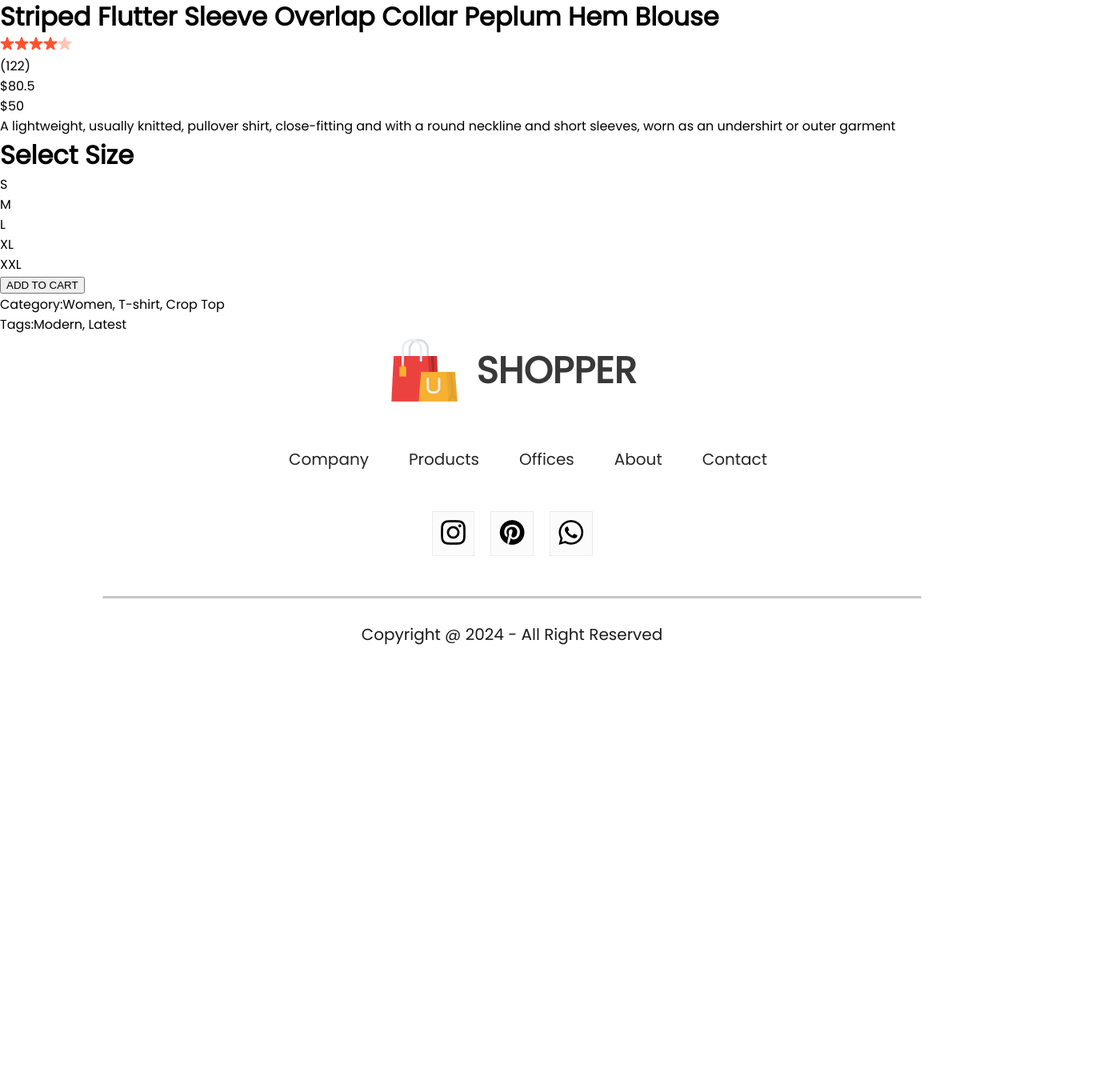
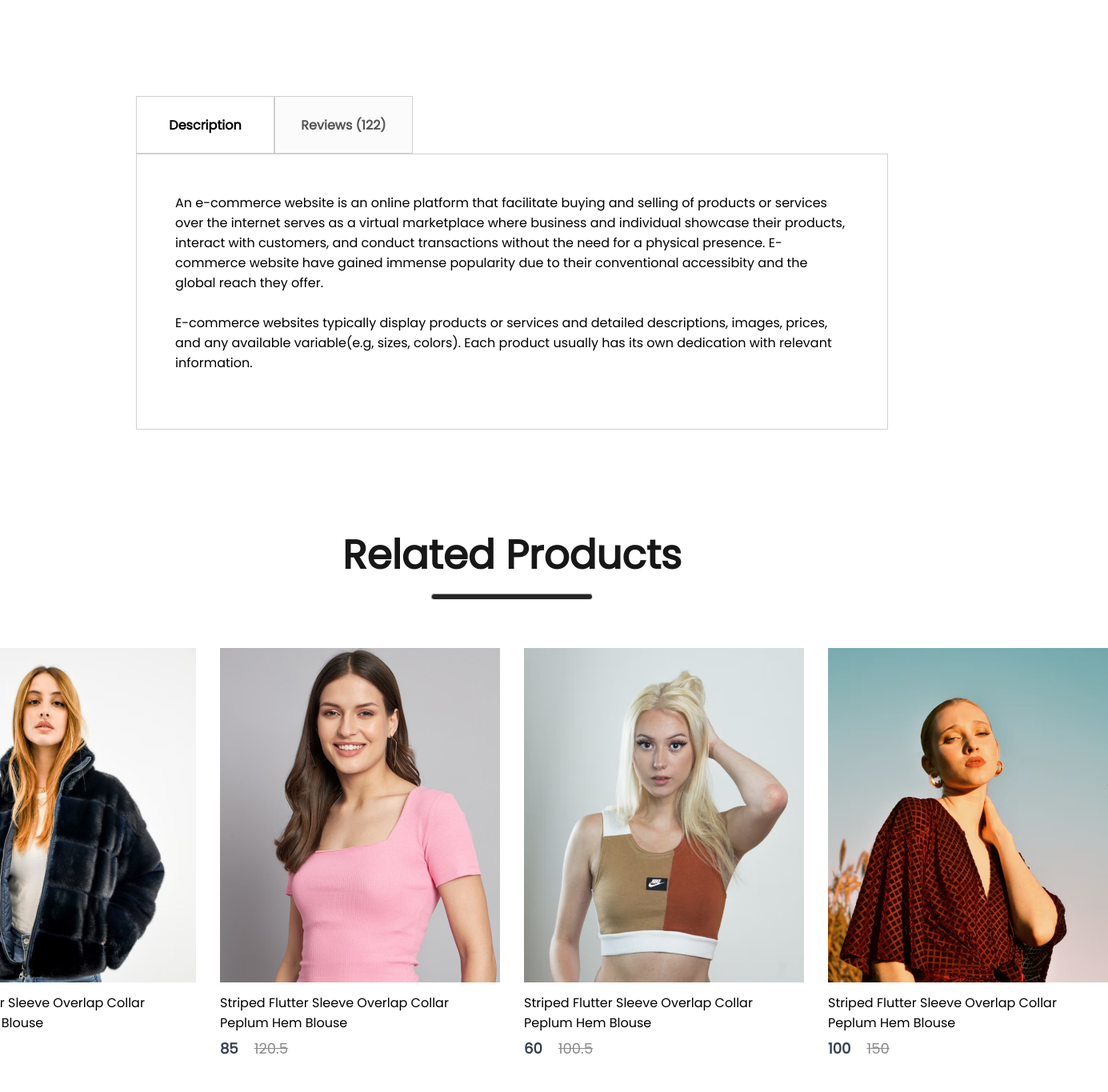
Before and after one commit to EngrMunir/e-commerce, a React (Vite) app: page /product/1 in a window 1280 px wide. Shown: the part 1400-2765 px from the top of the page at 80% size, 1385 px wide, since content can reach past the window. Before the commit the page ends 2238 px from the top, so only its background shows below. Built offline with nearby package versions, Linux system fonts and the light colour scheme.

Commit message:
product displayed

```diff
--- a/src/Components/Breadcrums/Breadcrum.css
+++ b/src/Components/Breadcrums/Breadcrum.css
@@ -0,0 +1,9 @@
+.breadcrum{
+    display: flex;
+    align-items: center;
+    gap: 8px;
+    color: #5e5e5e;
+    font-weight: 600;
+    margin: 60px 170px;
+    text-transform: capitalize;
+}
--- /dev/null
+++ b/src/Components/Description/DescriptionBox.css
@@ -0,0 +1,28 @@
+.descriptionbox{
+    margin: 120px 170px;
+}
+.descriptionbox-navigator{
+    display: flex;
+}
+.descriptionbox-nav-box{
+    display: flex;
+    align-items: center;
+    justify-content: center;
+    font-size: 16px;
+    font-weight: 600;
+    width: 171px;
+    height: 70px;
+    border: 1px solid #d0d0d0;
+}
+.descriptionbox-nav-box.fade{
+    background:#FBFBFB;
+    color: #555;
+}
+.descriptionbox-description{
+    display: flex;
+    flex-direction: column;
+    gap: 25px;
+    border: 1px solid #D0D0D0;
+    padding: 48px;
+    padding-bottom: 70px;
+}
--- /dev/null
+++ b/src/Components/Description/DescriptionBox.jsx
@@ -0,0 +1,19 @@
+import React from 'react'
+import './DescriptionBox.css';
+
+const DescriptionBox = () => {
+  return (
+    <div className='descriptionbox'>
+        <div className="descriptionbox-navigator">
+          <div className='descriptionbox-nav-box'>Description</div>
+          <div className='descriptionbox-nav-box fade'>Reviews (122)</div>
+        </div>
+        <div className='descriptionbox-description'>
+          <p>An e-commerce website is an online platform that facilitate buying and selling of products or services over the internet serves as a virtual marketplace where business and individual showcase their products, interact with customers, and conduct transactions without the need for a physical presence. E-commerce website have gained immense popularity due to their conventional accessibity and the global reach they offer.</p>
+          <p>E-commerce websites typically display products or services and detailed descriptions, images, prices, and any available variable(e.g, sizes, colors). Each product usually has its own dedication with relevant information.</p>
+        </div>
+    </div>
+  )
+}
+
+export default DescriptionBox;
--- a/src/Components/Item/Item.jsx
+++ b/src/Components/Item/Item.jsx
@@ -3,7 +3,7 @@ import './Item.css'
 const Item = (props) => {
     return (
         <div className='item'>
-            <Link to={`/product/${props.id}`}><img src={props.image} alt="" /></Link>
+            <Link to={`/product/${props.id}`}><img onClick={window.scrollTo(0,0)} src={props.image} alt="" /></Link>
             <p>{props.name}</p>
             <div className='item-prices'>
                 <div className='item-price-new'>
--- a/src/Components/ProductDisplay/ProductDisplay.css
+++ b/src/Components/ProductDisplay/ProductDisplay.css
@@ -0,0 +1,94 @@
+.productdisplay{
+    display: flex;
+    margin: 0px 170px;
+}
+.productdisplay-left{
+    display: flex;
+    gap: 17px;
+}
+.productdisplay-img-list{
+    display: flex;
+    flex-direction: column;
+    gap: 16px;
+}
+.productdisplay-img-list img{
+    height: 163px;
+}
+.productdisplay-main-img{
+    width: 586px;
+    height: 700px;
+}
+.productdisplay-right{
+    margin: 0px 70px;
+    display: flex;
+    flex-direction: column;
+}
+.productdisplay-right h1{
+    color:#3d3d3d;
+    font-size: 40px;
+    font-weight: 700;
+}
+.productdisplay-right-stars{
+    display: flex;
+    align-items: center;
+    margin-top: 13px;
+    gap: #1c1c1c;
+    font-size: 16px;
+
+}
+.productdisplay-right-prices{
+    display: flex;
+    margin: 40px 0px;
+    gap: 30px;
+    font-size: 24px;
+    font-weight: 700;
+}
+.productdisplay-right-price-old{
+    color:#818181;
+    text-decoration: line-through;
+}
+.productdisplay-right-price-new{
+    color: #ff4141;
+}
+.productdisplay-right-size h1{
+    margin-top: 55px;
+    color: #656565;
+    font-size: 20px;
+    font-weight: 600;
+}
+.productdisplay-right-sizes{
+    display: flex;
+    margin: 30px 0px;
+    margin: 30px 0px;
+    gap: 20px;
+}
+.productdisplay-right-sizes{
+    display: flex;
+    margin: 30px 0px;
+    gap: 20px;
+}
+.productdisplay-right-sizes div{
+    padding: 18px 24px;
+    background: #fbfbfb;
+    border: 1px solid #ebebeb;
+    border-radius: 3px;
+    cursor: pointer;
+}
+.productdisplay-right button{
+    padding: 20px 40px;
+    width: 200px;
+    font-size: 16px;
+    font-weight: 600;
+    color: white;
+    background: #FF4141;
+    margin-bottom: 40px;
+    border: none;
+    outline: none;
+    cursor: pointer;
+}
+.productdisplay-right-category{
+    margin-top: 10px;
+}
+.productdisplay-right-category span{
+    font-weight: 600;
+}
--- /dev/null
+++ b/src/Components/RelatedProducts/RelatedProducts.css
@@ -0,0 +1,23 @@
+.relatedproducts{
+    display: flex;
+    flex-direction: column;
+    align-items: center;
+    gap: 10px;
+    height: 90vh;
+}
+.relatedproducts h1{
+    color: #171717;
+    font-size: 50px;
+    font-weight: 600;
+}
+.relatedproducts hr{
+    width: 200px;
+    height: 6px;
+    border-radius: 10px;
+    background: #252525;
+}
+.relatedproducts-item{
+    margin-top: 50px;
+    display: flex;
+    gap: 30px;
+}
--- /dev/null
+++ b/src/Components/RelatedProducts/RelatedProducts.jsx
@@ -0,0 +1,19 @@
+import React from 'react'
+import './RelatedProducts.css';
+import data_product from '../Assets/data'
+import Item from '../Item/Item';
+const RelatedProducts = () => {
+  return (
+    <div className='relatedproducts'>
+      <h1>Related Products</h1>
+      <hr />
+      <div className='relatedproducts-item'>
+        {data_product.map((item,i)=>{
+            return <Item key={i} id={item.id} name={item.name} image={item.image} new_price={item.new_price} old_price={item.old_price}/>
+        })}
+      </div>
+    </div>
+  )
+}
+
+export default RelatedProducts
--- a/src/Pages/Product.jsx
+++ b/src/Pages/Product.jsx
@@ -3,6 +3,8 @@ import { ShopContext } from "../Context/ShopContext";
 import { useParams } from "react-router-dom";
 import Breadcrum from "../Components/Breadcrums/Breadcrum";
 import ProductDisplay from "../Components/ProductDisplay/ProductDisplay";
+import DescriptionBox from "../Components/Description/DescriptionBox";
+import RelatedProducts from "../Components/RelatedProducts/RelatedProducts";
 
 const Product = () => {
     const {all_product} = useContext(ShopContext);
@@ -12,6 +14,8 @@ const Product = () => {
         <div>
             <Breadcrum product={product}/>
             <ProductDisplay product={product}/>
+            <DescriptionBox/>
+            <RelatedProducts/>
         </div>
     );
 };
```
